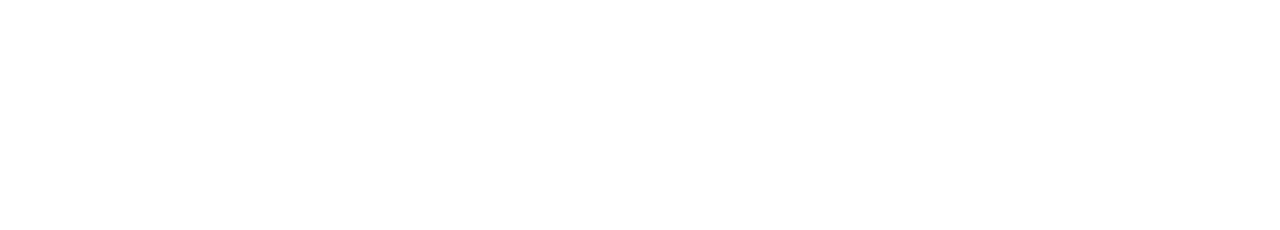
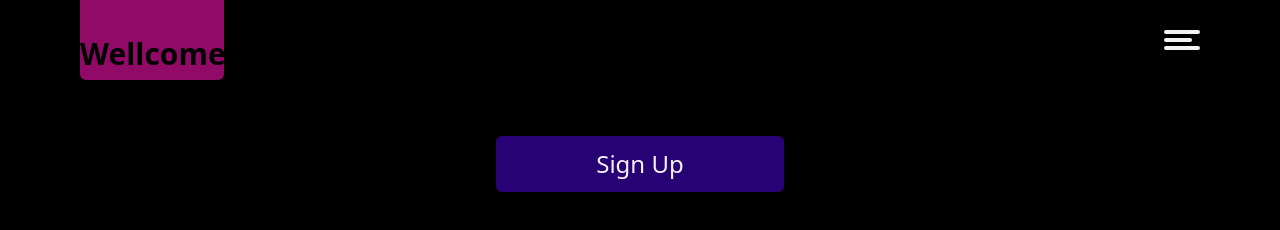
Before and after one commit to abolfazl-ghotilo/Login-form, a website: page public/index.html in a window 1280 px wide. Drawn offline with Linux system fonts and the light colour scheme.

Commit message:
feat:add header and title of form

```diff
--- a/public/index.html
+++ b/public/index.html
@@ -4,9 +4,28 @@
     <meta charset="UTF-8">
     <meta name="viewport" content="width=device-width, initial-scale=1.0">
     <link rel="stylesheet" href="../dist/style.css">
-    <title>Document</title>
+    <title>Login</title>
 </head>
-<body>
+<body class="bg-black">
+    <main class="container">
+        <header class="flex items-center justify-between">
+            <div class="w-36 h-20 bg-tertiary flex flex-col justify-end rounded-b-md pb-2">
+                <h1 class=" text-3xl text-center font-semibold">Wellcome</h1>
+            </div>
+            <div class="flex flex-col gap-1">
+                <hr class="w-9 h-1 border-none bg-white rounded-md">
+                <hr class="w-7 h-1 border-none bg-white rounded-md">
+                <hr class="w-9 h-1 border-none bg-white rounded-md">
+            </div>
+        </header>
+        <section class="">
 
+        </section>
+            <form class="flex flex-col items-center justify-center mt-14" action="#">
+                <div class="bg-primary w-72 h-14 flex items-center justify-center rounded-md">
+                    <h1 class="text-2xl text-white font-medium">Sign Up</h1>
+                </div>
+            </form>
+    </main>
 </body>
 </html>
--- a/tailwind.config.js
+++ b/tailwind.config.js
@@ -2,6 +2,24 @@
 module.exports = {
   content: ["./public/**/*.{html,js}"],
   theme: {
+    colors:{
+      transparent:"transparent",
+      primary: "#280274",
+      secondary: "#424769",
+      tertiary: "#910A67",
+      black: "#000000",
+      white: "#f3f3f3",
+    },
+    container: {
+      center: true,
+      padding: {
+        DEFAULT: '2rem',
+        sm: '2rem',
+        lg: '2rem',
+        xl: '5rem',
+        '2xl': '6rem',
+      },
+    },
     extend: {},
   },
   plugins: [],
```
Also changed, not shown: dist/style.css.
